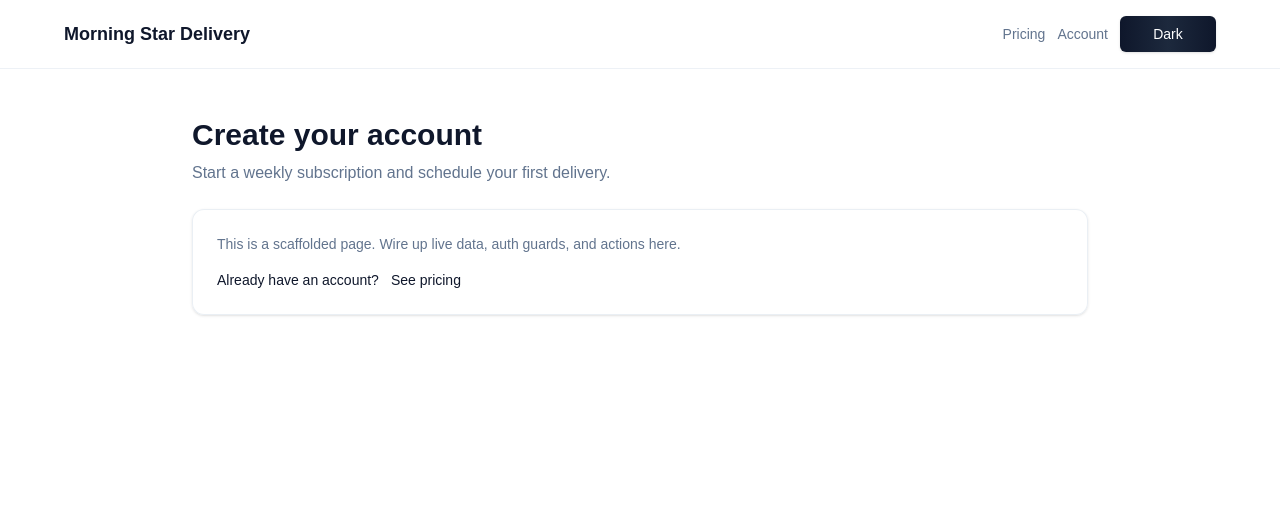
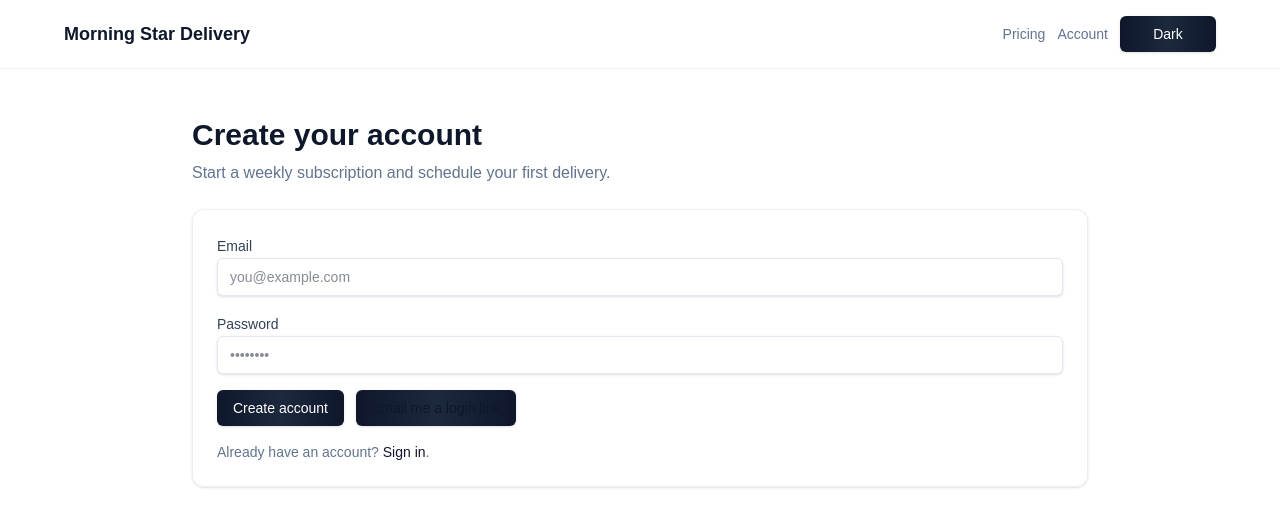
Before and after one commit to min-hinthar/delivery-subscription-app, a Next.js app: page /signup in a window 1280 px wide. Shown: the top 526 px of the page. Built offline with nearby package versions, Linux system fonts and the light colour scheme; no server answers.

Commit message:
Add Supabase auth forms and gate checkout

```diff
--- a/src/app/login/page.tsx
+++ b/src/app/login/page.tsx
@@ -1,14 +1,46 @@
-import { PlaceholderPage } from "@/components/placeholder-page";
+import Link from "next/link";
+
+import { AuthForm } from "@/components/auth/auth-form";
+import { Card } from "@/components/ui/card";
 
 export default function LoginPage() {
+  const hasSupabaseConfig =
+    Boolean(process.env.NEXT_PUBLIC_SUPABASE_URL) &&
+    Boolean(process.env.NEXT_PUBLIC_SUPABASE_ANON_KEY);
+
+  if (!hasSupabaseConfig) {
+    return (
+      <div className="mx-auto flex w-full max-w-3xl flex-col gap-3 text-center">
+        <h1 className="text-2xl font-semibold">Supabase not configured</h1>
+        <p className="text-slate-500 dark:text-slate-400">
+          Set NEXT_PUBLIC_SUPABASE_URL and NEXT_PUBLIC_SUPABASE_ANON_KEY to enable
+          authentication.
+        </p>
+      </div>
+    );
+  }
+
   return (
-    <PlaceholderPage
-      title="Login"
-      description="Sign in with email or magic link to manage deliveries."
-      actions={[
-        { label: "Create an account", href: "/signup" },
-        { label: "Pricing", href: "/pricing" },
-      ]}
-    />
+    <div className="mx-auto flex w-full max-w-4xl flex-col gap-6">
+      <div className="space-y-2">
+        <h1 className="text-3xl font-semibold text-foreground">Login</h1>
+        <p className="text-slate-500 dark:text-slate-400">
+          Sign in with your email and password or request a magic link.
+        </p>
+      </div>
+      <Card className="space-y-4">
+        <AuthForm mode="login" />
+        <div className="text-sm text-slate-500 dark:text-slate-400">
+          New here?{" "}
+          <Link
+            href="/signup"
+            className="font-medium text-slate-900 underline-offset-4 hover:underline dark:text-slate-100"
+          >
+            Create an account
+          </Link>
+          .
+        </div>
+      </Card>
+    </div>
   );
 }
--- a/src/app/pricing/page.tsx
+++ b/src/app/pricing/page.tsx
@@ -2,8 +2,18 @@ import Link from "next/link";
 
 import { BillingActionButton } from "@/components/billing/billing-action-button";
 import { Card } from "@/components/ui/card";
+import { createSupabaseServerClient } from "@/lib/supabase/server";
 
-export default function PricingPage() {
+export default async function PricingPage() {
+  const hasSupabaseConfig =
+    Boolean(process.env.NEXT_PUBLIC_SUPABASE_URL) &&
+    Boolean(process.env.NEXT_PUBLIC_SUPABASE_ANON_KEY);
+
+  const supabase = hasSupabaseConfig ? await createSupabaseServerClient() : null;
+  const {
+    data: { user },
+  } = supabase ? await supabase.auth.getUser() : { data: { user: null } };
+
   return (
     <div className="mx-auto flex w-full max-w-4xl flex-col gap-6">
       <div className="space-y-2">
@@ -28,11 +38,20 @@ export default function PricingPage() {
           <li>• Manage deliveries from your account dashboard</li>
         </ul>
         <div className="flex flex-col gap-3">
-          <BillingActionButton
-            endpoint="/api/subscriptions/checkout"
-            label="Subscribe"
-            loadingLabel="Redirecting to Stripe…"
-          />
+          {user ? (
+            <BillingActionButton
+              endpoint="/api/subscriptions/checkout"
+              label="Subscribe"
+              loadingLabel="Redirecting to Stripe…"
+            />
+          ) : (
+            <Link
+              href="/login"
+              className="text-sm font-medium text-slate-900 underline-offset-4 hover:underline dark:text-slate-100"
+            >
+              Sign in to subscribe
+            </Link>
+          )}
           <p className="text-xs text-slate-500 dark:text-slate-400">
             Already subscribed?{" "}
             <Link
--- a/src/app/signup/page.tsx
+++ b/src/app/signup/page.tsx
@@ -1,14 +1,46 @@
-import { PlaceholderPage } from "@/components/placeholder-page";
+import Link from "next/link";
+
+import { AuthForm } from "@/components/auth/auth-form";
+import { Card } from "@/components/ui/card";
 
 export default function SignupPage() {
+  const hasSupabaseConfig =
+    Boolean(process.env.NEXT_PUBLIC_SUPABASE_URL) &&
+    Boolean(process.env.NEXT_PUBLIC_SUPABASE_ANON_KEY);
+
+  if (!hasSupabaseConfig) {
+    return (
+      <div className="mx-auto flex w-full max-w-3xl flex-col gap-3 text-center">
+        <h1 className="text-2xl font-semibold">Supabase not configured</h1>
+        <p className="text-slate-500 dark:text-slate-400">
+          Set NEXT_PUBLIC_SUPABASE_URL and NEXT_PUBLIC_SUPABASE_ANON_KEY to enable
+          authentication.
+        </p>
+      </div>
+    );
+  }
+
   return (
-    <PlaceholderPage
-      title="Create your account"
-      description="Start a weekly subscription and schedule your first delivery."
-      actions={[
-        { label: "Already have an account?", href: "/login" },
-        { label: "See pricing", href: "/pricing" },
-      ]}
-    />
+    <div className="mx-auto flex w-full max-w-4xl flex-col gap-6">
+      <div className="space-y-2">
+        <h1 className="text-3xl font-semibold text-foreground">Create your account</h1>
+        <p className="text-slate-500 dark:text-slate-400">
+          Start a weekly subscription and schedule your first delivery.
+        </p>
+      </div>
+      <Card className="space-y-4">
+        <AuthForm mode="signup" />
+        <div className="text-sm text-slate-500 dark:text-slate-400">
+          Already have an account?{" "}
+          <Link
+            href="/login"
+            className="font-medium text-slate-900 underline-offset-4 hover:underline dark:text-slate-100"
+          >
+            Sign in
+          </Link>
+          .
+        </div>
+      </Card>
+    </div>
   );
 }
--- /dev/null
+++ b/src/components/auth/auth-form.tsx
@@ -0,0 +1,154 @@
+"use client";
+
+import { useState } from "react";
+
+import { Button } from "@/components/ui/button";
+import { createSupabaseBrowserClient } from "@/lib/supabase/client";
+
+const DEFAULT_ERRORS = {
+  missingEmail: "Email is required.",
+  missingPassword: "Password is required.",
+};
+
+type AuthFormProps = {
+  mode: "login" | "signup";
+};
+
+export function AuthForm({ mode }: AuthFormProps) {
+  const [email, setEmail] = useState("");
+  const [password, setPassword] = useState("");
+  const [error, setError] = useState<string | null>(null);
+  const [message, setMessage] = useState<string | null>(null);
+  const [isLoading, setIsLoading] = useState(false);
+
+  const handleAuth = async (intent: "password" | "magic") => {
+    setError(null);
+    setMessage(null);
+
+    if (!email) {
+      setError(DEFAULT_ERRORS.missingEmail);
+      return;
+    }
+
+    if (intent === "password" && !password) {
+      setError(DEFAULT_ERRORS.missingPassword);
+      return;
+    }
+
+    setIsLoading(true);
+
+    try {
+      const supabase = createSupabaseBrowserClient();
+
+      if (intent === "magic") {
+        const { error: otpError } = await supabase.auth.signInWithOtp({
+          email,
+          options: {
+            emailRedirectTo: `${window.location.origin}/account`,
+          },
+        });
+
+        if (otpError) {
+          throw otpError;
+        }
+
+        setMessage("Check your email for a login link.");
+        return;
+      }
+
+      if (mode === "signup") {
+        const { error: signupError } = await supabase.auth.signUp({
+          email,
+          password,
+          options: {
+            emailRedirectTo: `${window.location.origin}/onboarding`,
+          },
+        });
+
+        if (signupError) {
+          throw signupError;
+        }
+
+        setMessage("Account created. Check your inbox to confirm your email.");
+        return;
+      }
+
+      const { error: loginError } = await supabase.auth.signInWithPassword({
+        email,
+        password,
+      });
+
+      if (loginError) {
+        throw loginError;
+      }
+
+      window.location.assign("/account");
+    } catch (caught) {
+      setError(caught instanceof Error ? caught.message : "Authentication failed.");
+    } finally {
+      setIsLoading(false);
+    }
+  };
+
+  return (
+    <div className="space-y-4">
+      <div className="space-y-2">
+        <label htmlFor="email" className="text-sm font-medium text-slate-700 dark:text-slate-200">
+          Email
+        </label>
+        <input
+          id="email"
+          type="email"
+          value={email}
+          onChange={(event) => setEmail(event.target.value)}
+          className="w-full rounded-md border border-slate-200 bg-white px-3 py-2 text-sm text-slate-900 shadow-sm focus-visible:outline-none focus-visible:ring-2 focus-visible:ring-slate-900 dark:border-slate-700 dark:bg-slate-950 dark:text-slate-100 dark:focus-visible:ring-slate-100"
+          placeholder="you@example.com"
+          autoComplete="email"
+        />
+      </div>
+      <div className="space-y-2">
+        <label
+          htmlFor="password"
+          className="text-sm font-medium text-slate-700 dark:text-slate-200"
+        >
+          Password
+        </label>
+        <input
+          id="password"
+          type="password"
+          value={password}
+          onChange={(event) => setPassword(event.target.value)}
+          className="w-full rounded-md border border-slate-200 bg-white px-3 py-2 text-sm text-slate-900 shadow-sm focus-visible:outline-none focus-visible:ring-2 focus-visible:ring-slate-900 dark:border-slate-700 dark:bg-slate-950 dark:text-slate-100 dark:focus-visible:ring-slate-100"
+          placeholder="••••••••"
+          autoComplete={mode === "signup" ? "new-password" : "current-password"}
+        />
+      </div>
+      <div className="flex flex-wrap gap-3">
+        <Button onClick={() => handleAuth("password")} disabled={isLoading}>
+          {isLoading
+            ? "Working…"
+            : mode === "signup"
+              ? "Create account"
+              : "Sign in"}
+        </Button>
+        <Button
+          onClick={() => handleAuth("magic")}
+          disabled={isLoading}
+          className="bg-slate-200 text-slate-900 hover:shadow-md dark:bg-slate-800 dark:text-slate-100"
+        >
+          {isLoading ? "Sending…" : "Email me a login link"}
+        </Button>
+      </div>
+      {error ? (
+        <p className="text-sm text-red-500" role="alert">
+          {error}
+        </p>
+      ) : null}
+      {message ? (
+        <p className="text-sm text-emerald-600 dark:text-emerald-400" role="status">
+          {message}
+        </p>
+      ) : null}
+    </div>
+  );
+}
```
